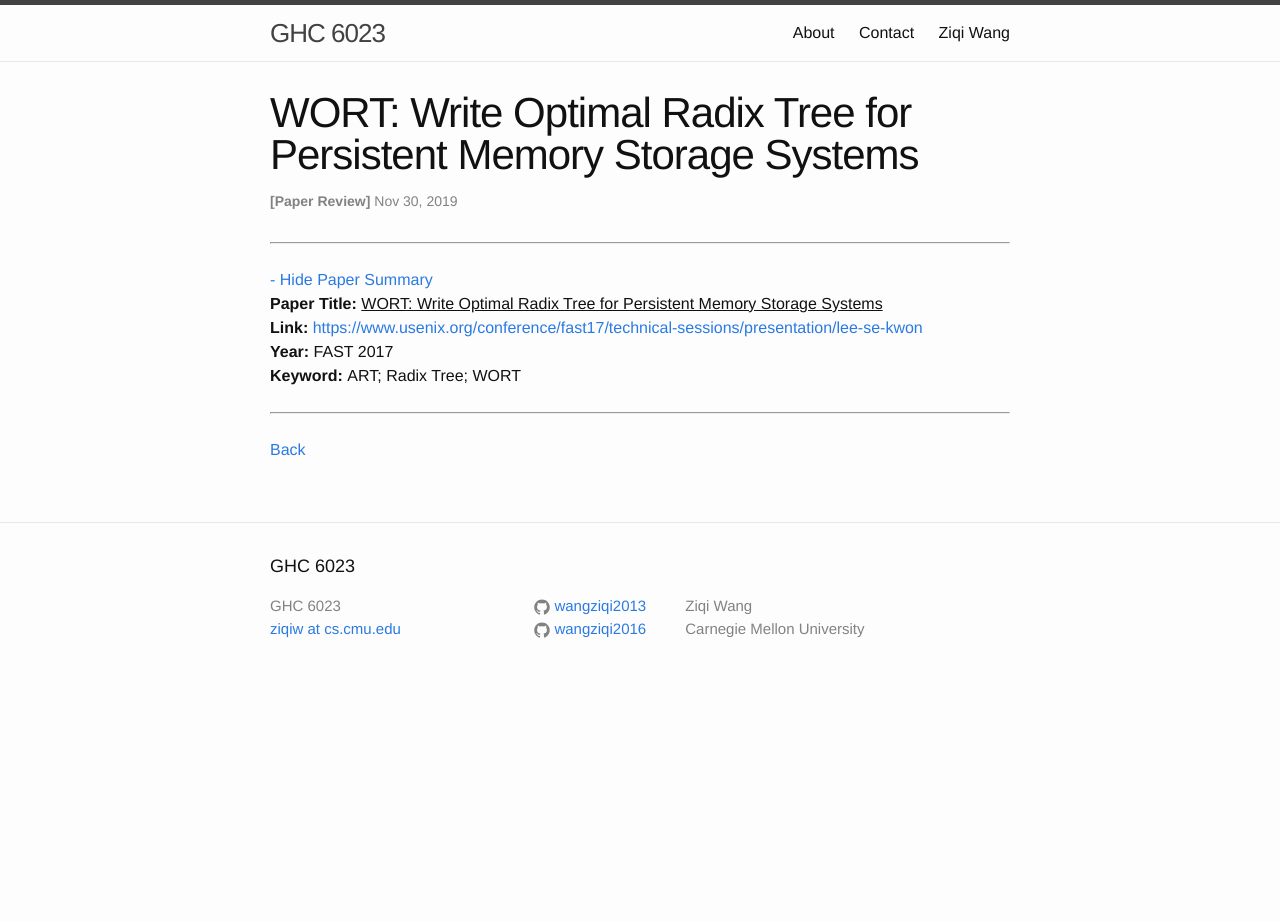
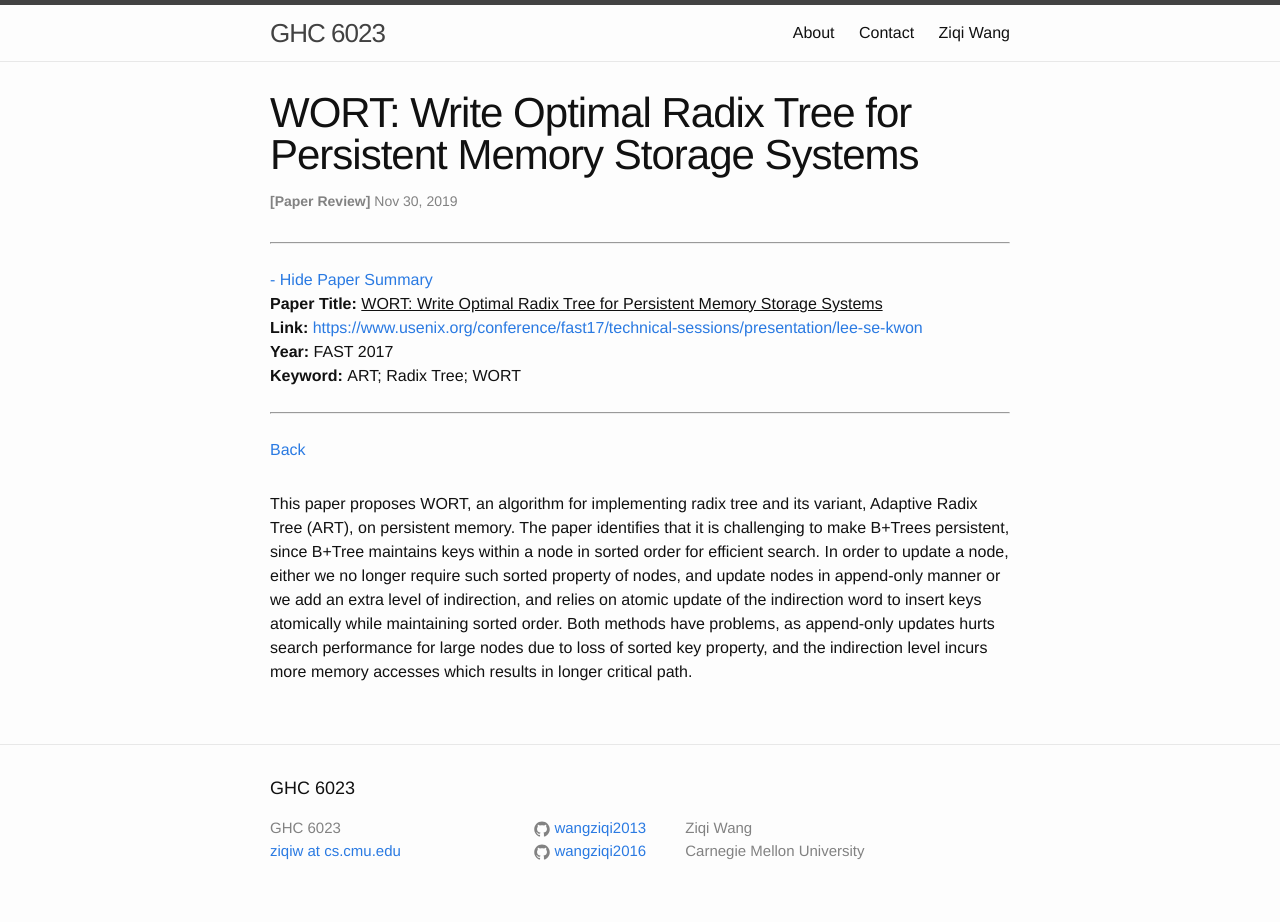
Before and after one commit to wangziqi2013/wangziqi2013.github.io, a Jekyll site: the page built from _posts/2019-11-29-wort.markdown, in a window 1280 px wide. Built offline with Jekyll 4.4.1, drawn with Linux system fonts in a browser that asks for light colours; before the commit the page ends 900 px from its top, so only the background shows below that.

Commit message:
Adding motivation

```diff
--- a/_posts/2019-11-29-wort.markdown
+++ b/_posts/2019-11-29-wort.markdown
@@ -12,3 +12,11 @@ htm_cd:
 htm_cr:
 version_mgmt:
 ---
+
+This paper proposes WORT, an algorithm for implementing radix tree and its variant, Adaptive Radix Tree (ART), on
+persistent memory. The paper identifies that it is challenging to make B+Trees persistent, since B+Tree maintains
+keys within a node in sorted order for efficient search. In order to update a node, either we no longer require such
+sorted property of nodes, and update nodes in append-only manner or we add an extra level of indirection, and relies on
+atomic update of the indirection word to insert keys atomically while maintaining sorted order. Both methods have problems,
+as append-only updates hurts search performance for large nodes due to loss of sorted key property, and the indirection
+level incurs more memory accesses which results in longer critical path.
```
